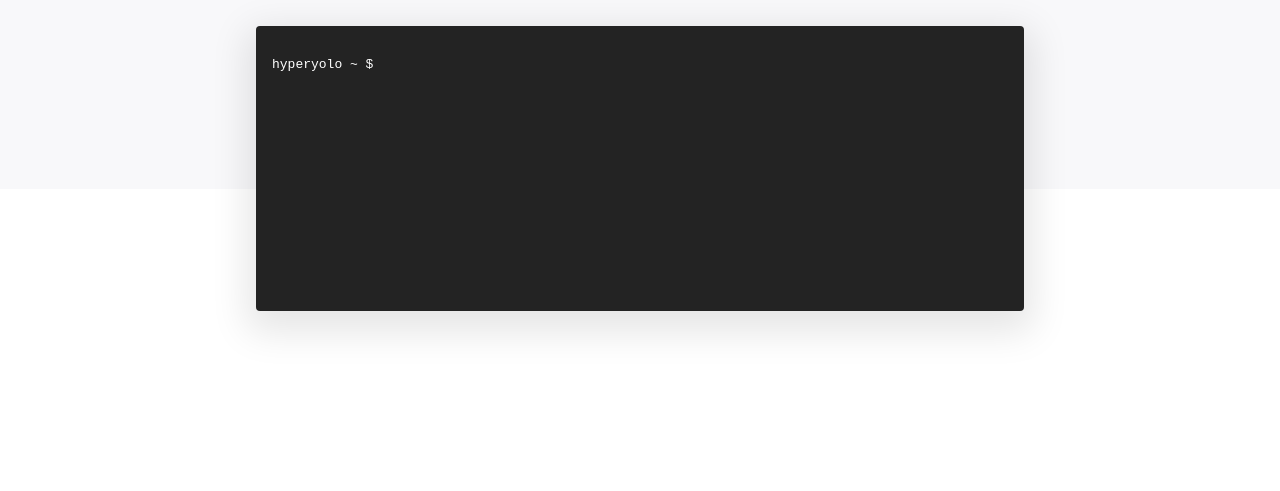
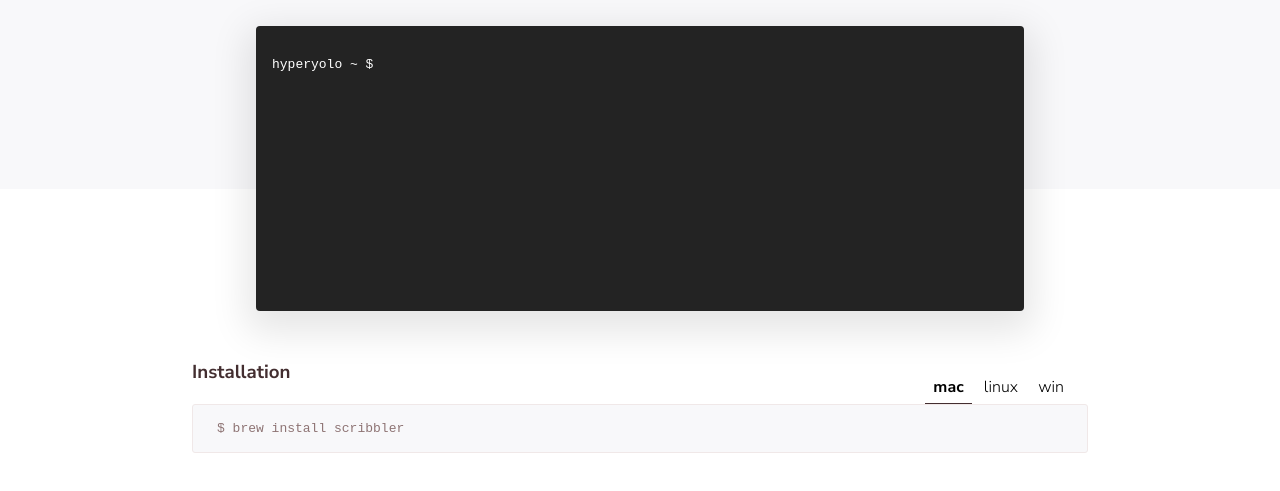
Before and after one commit to rishabchakraborty/COVIDCalls.com, a plain HTML site: page index.html in a window 1280 px wide. Shown: the part 181-672 px from the top of the page. Drawn offline with nearby package versions, Linux system fonts and the light colour scheme; files that its build step writes are made by us from their sources; files whose address does not match are found by name.

Commit message:
Update index.html

```diff
--- a/index.html
+++ b/index.html
@@ -31,4 +31,20 @@
         <code class="shell-session demo">hyperyolo ~ $ </code>
       </pre>
     </div>
+        <div class="wrapper">
+      <div class="installation">
+        <h3 class="section__title">Installation</h3>
+        <div class="tab__container">
+          <ul class="tab__menu">
+            <li class="tab active" data-tab="mac">mac</li>
+            <li class="tab" data-tab="linux">linux</li>
+            <li class="tab" data-tab="win">win</li>
+          </ul>
+          <pre class="nohighlight code">
+            <code class="tab__pane active mac">$  brew install scribbler</code>
+            <code class="tab__pane linux">$  apt-get install scribbler</code>
+            <code class="tab__pane win">$  gem install scribbler</code>
+          </pre>
+        </div>
+      </div>
 </html>
```
